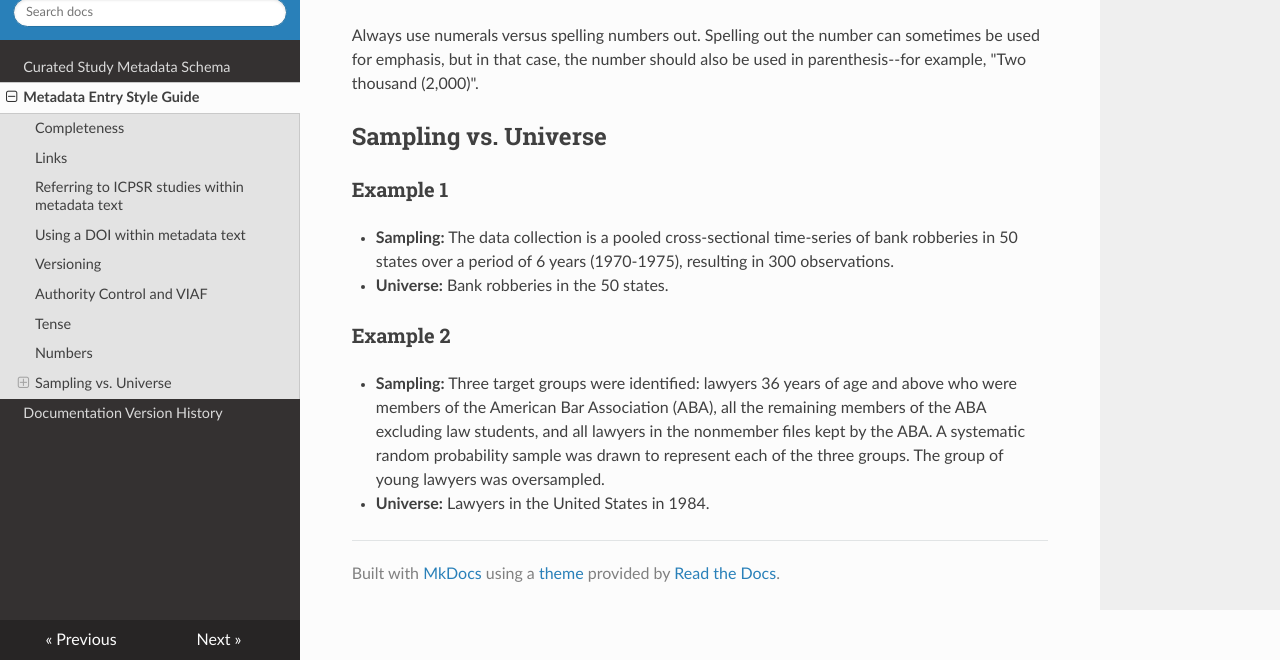
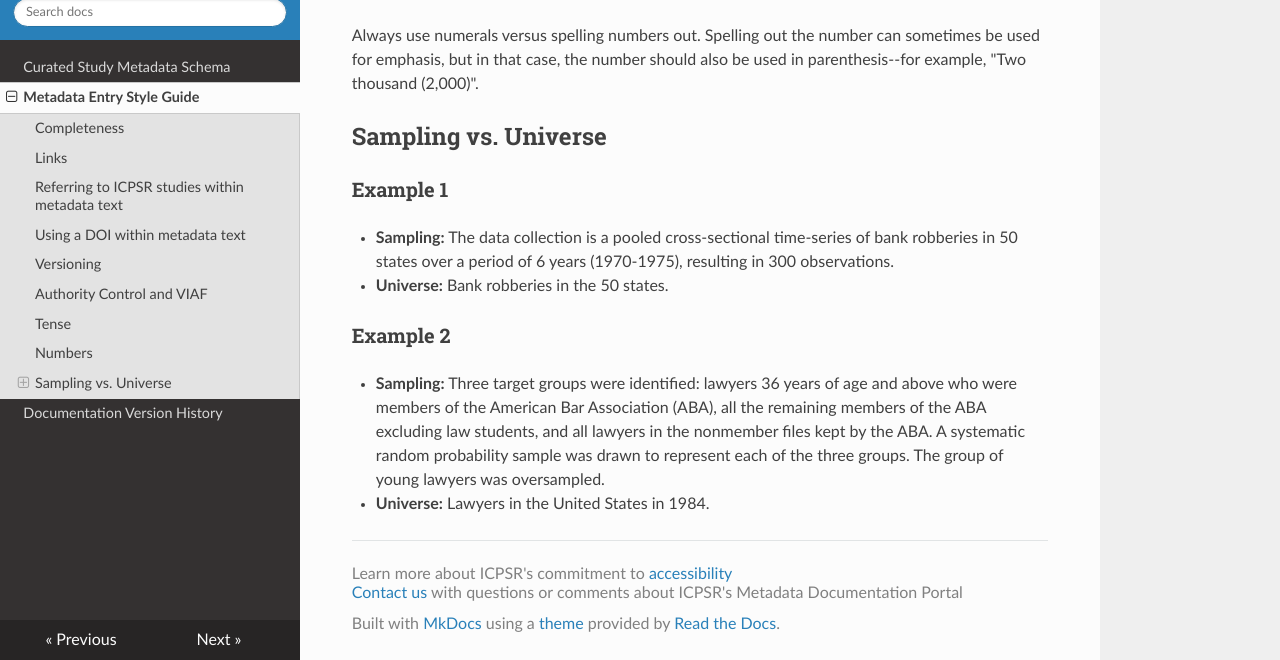
Before and after one commit to shallcro/metadata_test, an MkDocs documentation site: the page built from markdown/icpsr_style_guide.md, in a window 1280 px wide and 900 px high, scrolled down 2012 px, cut to the strip 240-900 px from the top of the window. Built offline with MkDocs 1.6.1, drawn with Linux system fonts in a browser that asks for light colours; nearby versions of some CDN libraries.

Commit message:
added accessibility and email links to footer

```diff
--- a/resources/custom_theme/footer.html
+++ b/resources/custom_theme/footer.html
@@ -7,6 +7,12 @@
     {%- if config.copyright %}
       <p>{{ config.copyright }}</p>
     {%- endif %}
+    <p>
+      <ul>
+        <li>Learn more about ICPSR's commitment to <a href="https://www.icpsr.umich.edu/web/pages/datamanagement/policies/access.html">accessibility</a></li>
+        <li><a href="ICPSR-help@umich.edu">Contact us</a> with questions or comments about ICPSR's Metadata Documentation Portal</li>
+      </ul>
+    </p>
   </div>
 
   {% trans mkdocs_link='<a href="https://www.mkdocs.org/">MkDocs</a>', sphinx_link='<a href="https://github.com/readthedocs/sphinx_rtd_theme">theme</a>', rtd_link='<a href="https://readthedocs.org">Read the Docs</a>' %}Built with %(mkdocs_link)s using a %(sphinx_link)s provided by %(rtd_link)s.{% endtrans %}
```
